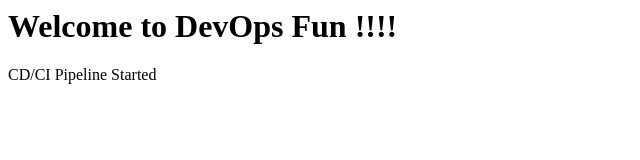
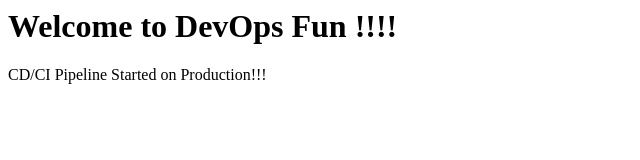
Before and after one commit to rafeyshah/Website-DevOps-Project-2-, a plain HTML site: page index.html in a window 1280 px wide. Shown: the whole page, without its empty margins (0-640 px from the left). Drawn offline with Linux system fonts and the light colour scheme.

Commit message:
Production

```diff
--- a/index.html
+++ b/index.html
@@ -2,6 +2,6 @@
 <title>DevOps Project 3</title>
 <body>
 <h1>Welcome to DevOps Fun !!!!</h2>
-<p> CD/CI Pipeline Started </p>
+<p> CD/CI Pipeline Started on Production!!! </p>
 </body>
 </html>
```
